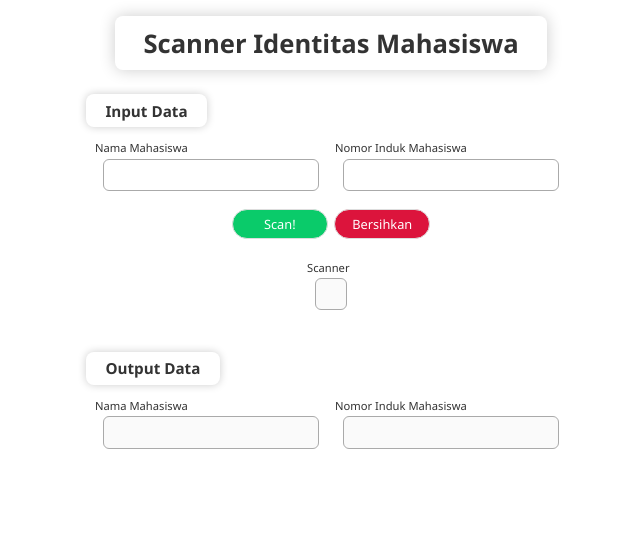
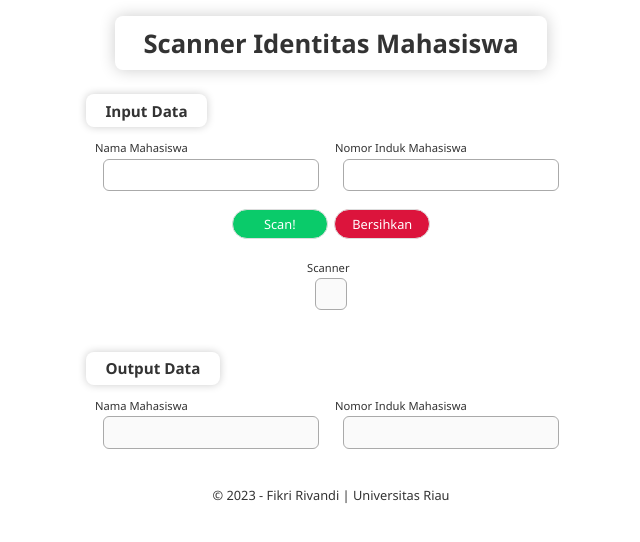
Before and after one commit to freack21/UTS-TBA, a plain HTML site: page index.html in a window 1280 px wide. Shown: the whole page, without its empty margins (309-949 px from the left). Drawn offline with Linux system fonts and the light colour scheme.

Commit message:
feat[credit]: adding credits

```diff
--- a/index.html
+++ b/index.html
@@ -84,6 +84,8 @@
                     </div>
                 </div>
             </div>
+
+            <p class="credit">&copy; 2023 - Fikri Rivandi | Universitas Riau</p>
         </div>
 
         <!-- 👇 javascript code file 👇 -->
--- a/src/style/global.css
+++ b/src/style/global.css
@@ -161,3 +161,8 @@ button:hover {
 .statusField .unconfirm {
     color: crimson;
 }
+
+.credit {
+    margin-top: 1.2rem;
+    font-size: 0.8rem;
+}
```
